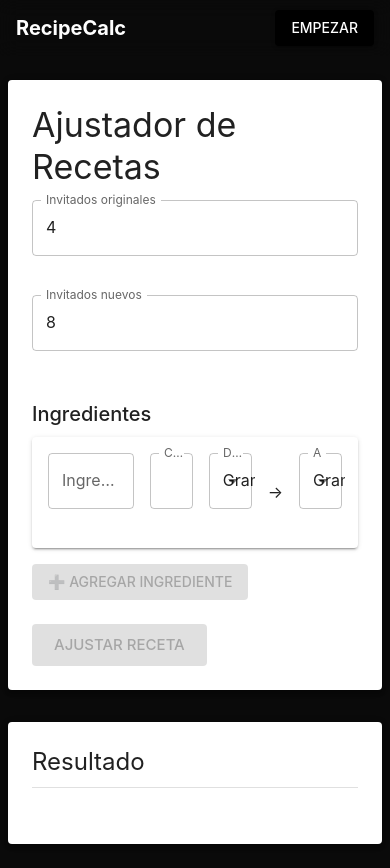
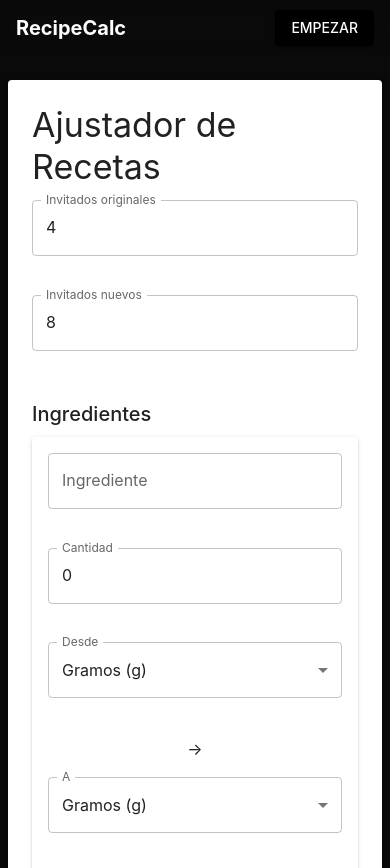
Before and after one commit to squirosac-creator/CalculadoraDeRecetas, a React (Vite) app: page /#/app in a window 390 px wide. Shown: the top 868 px of the page. Built offline with nearby package versions, Linux system fonts and the light colour scheme.

Commit message:
responsive

```diff
--- a/src/components/IngredientsForm/IngredientsForm.tsx
+++ b/src/components/IngredientsForm/IngredientsForm.tsx
@@ -67,9 +67,14 @@ export default function IngredientsForm({
               p: 2,
               mb: 2,
               display: "grid",
-              gridTemplateColumns: "2fr 1fr 1fr auto 1fr",
               gap: 2,
               alignItems: "center",
+
+              gridTemplateColumns: {
+                xs: "1fr",
+                sm: "1fr 1fr",
+                md: "2fr 1fr 1fr auto 1fr",
+              },
             }}
           >
             <TextField
```
